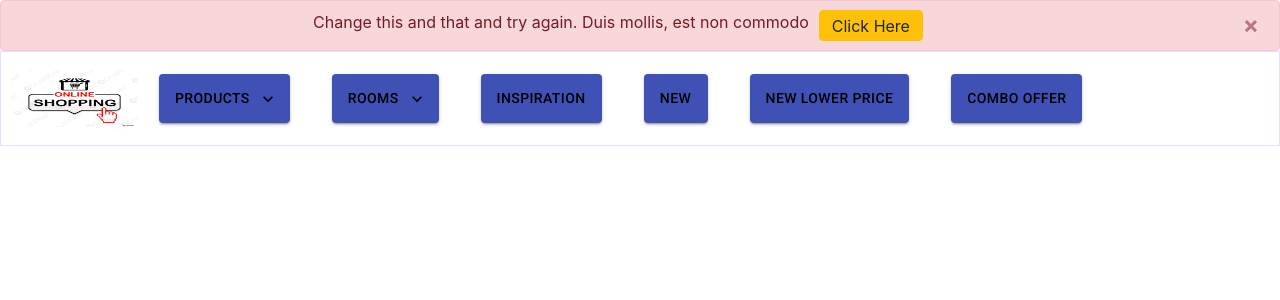
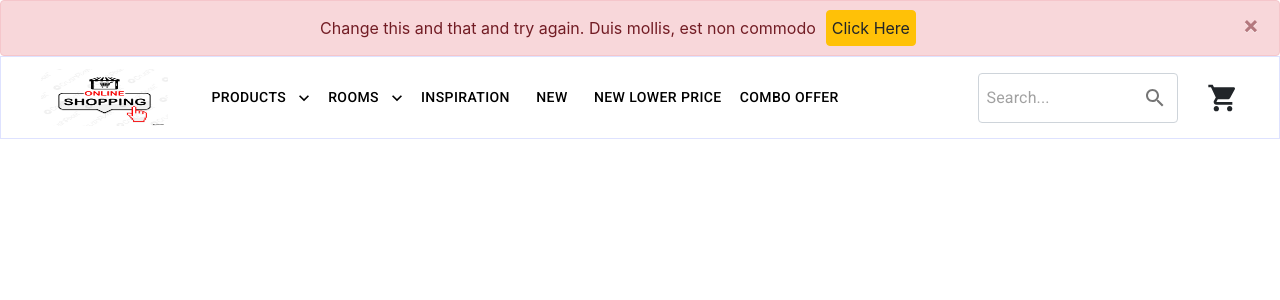
Before and after one commit to hhchow7/ikea-like-website, a React (Create React App) app: page / in a window 1280 px wide. Shown: the top 300 px of the page. Built offline with nearby package versions, Linux system fonts and the light colour scheme.

Commit message:
Complete UI of Navigation bar

```diff
--- a/src/App.css
+++ b/src/App.css
@@ -3,45 +3,14 @@
 }
 
 #navButton {
-  background-color: none;
+  background-color: transparent;
+  box-shadow: none;
   color: black;
   font-size: 14px;
   height: 49px;
   width: auto;
-  /* padding: 6px 0px 6px 0px; */
+  padding-left: 8px;
+  padding-right: 8px;
+  margin-left: 0px;
+  margin-right: 0px;
 }
-
-/* .App-logo {
-  height: 40vmin;
-  pointer-events: none;
-}
-
-@media (prefers-reduced-motion: no-preference) {
-  .App-logo {
-    animation: App-logo-spin infinite 20s linear;
-  }
-}
-
-.App-header {
-  background-color: #282c34;
-  min-height: 100vh;
-  display: flex;
-  flex-direction: column;
-  align-items: center;
-  justify-content: center;
-  font-size: calc(10px + 2vmin);
-  color: white;
-}
-
-.App-link {
-  color: #61dafb;
-}
-
-@keyframes App-logo-spin {
-  from {
-    transform: rotate(0deg);
-  }
-  to {
-    transform: rotate(360deg);
-  }
-} */
--- /dev/null
+++ b/src/Component/SearchBar/index.jsx
@@ -0,0 +1,50 @@
+import React from "react";
+import { makeStyles } from "@material-ui/core/styles";
+import Paper from "@material-ui/core/Paper";
+import InputBase from "@material-ui/core/InputBase";
+import Divider from "@material-ui/core/Divider";
+import IconButton from "@material-ui/core/IconButton";
+import MenuIcon from "@material-ui/icons/Menu";
+import SearchIcon from "@material-ui/icons/Search";
+import DirectionsIcon from "@material-ui/icons/Directions";
+
+const useStyles = makeStyles((theme) => ({
+  root: {
+     padding: "2px 0px",
+     display: "flex",
+     alignItems: "center",
+     width: 200,
+     boxShadow: "none",
+     border: "1px solid #ced4da",
+  },
+  input: {
+    marginLeft: theme.spacing(1),
+    flex: 1
+  },
+  iconButton: {
+    padding: 10
+  }
+}));
+
+export default function CustomizedInputBase() {
+  const classes = useStyles();
+
+  return (
+    <>
+        <Paper component="form" className={classes.root}>
+      <InputBase
+        className={classes.input}
+        placeholder="Search..."
+        inputProps={{ "aria-label": "search google maps" }}
+      />
+      <IconButton
+        type="submit"
+        className={classes.iconButton}
+        aria-label="search"
+      >
+        <SearchIcon />
+      </IconButton>
+      </Paper>
+    </>
+  );
+}
--- a/src/Container/HeaderBar/style.css
+++ b/src/Container/HeaderBar/style.css
@@ -13,12 +13,11 @@
 }
 
 #message {
-    /* flex-basis:66.66%; */
+    margin: auto
 }
 
 #btnCustomized {
     /* flex-basis:33.33%; */
     margin-left: 10px;
-    padding-bottom: 2.5px;
-    padding-top: 2.5px;
+    padding: 5px 5px !important;
 }
--- a/src/Container/NavBar/DropdownBtn/index.jsx
+++ b/src/Container/NavBar/DropdownBtn/index.jsx
@@ -3,7 +3,6 @@ import Button from '@material-ui/core/Button';
 import { makeStyles } from '@material-ui/core/styles';
 
 import ExpandMoreIcon from '@material-ui/icons/ExpandMore';
-import ExpandLessIcon from '@material-ui/icons/ExpandLess';
 
 const useStyles = makeStyles((theme) => ({
   button: {
@@ -13,15 +12,24 @@ const useStyles = makeStyles((theme) => ({
 
 export default function IconLabelButtons(props) {
   const classes = useStyles();
-  const {name} = props;
+  const {name, showDropdown, setShowDropdown} = props;
 
   return (
       <Button
         variant="contained"
         color="primary"
         className={classes.button}
-        endIcon={<ExpandMoreIcon style={{fill: "black"}} />}
-        id="navButton"
+        endIcon={
+          <ExpandMoreIcon
+            style={{
+              fill: "black",
+              transform: showDropdown===true?"rotate(180deg)":"none",
+              transition: "transform 0.3s linear"
+            }}
+          />
+        }
+        id={"navButton"}
+        onClick = {() => {setShowDropdown()}}
       >
         {name}
       </Button>
--- /dev/null
+++ b/src/Container/NavBar/ShoppingCartBtn/index.jsx
@@ -0,0 +1,18 @@
+import React from "react";
+import Badge from "@material-ui/core/Badge";
+import ShoppingCartIcon from "@material-ui/icons/ShoppingCart";
+
+import './style.css'
+
+export default function App() {
+    const [itemCount, setItemCount] = React.useState(0);
+
+    return (
+            <Badge color="secondary"
+                   badgeContent={itemCount}
+                   onClick={() =>{console.log("foofofo")}}
+            >
+                <ShoppingCartIcon id="main"/>{" "}
+            </Badge>
+    );
+}
--- /dev/null
+++ b/src/Container/NavBar/ShoppingCartBtn/style.css
@@ -0,0 +1,5 @@
+#main {
+    width: 32px;
+    height: 32px;
+    cursor: pointer;
+}
--- a/src/Container/NavBar/index.jsx
+++ b/src/Container/NavBar/index.jsx
@@ -4,8 +4,20 @@ import './style.css'
 
 import DropdownBtn from './DropdownBtn/index'
 import Button from './Button'
+import SearchBar from '../../Component/SearchBar'
+import ShoppingCartBtn from './ShoppingCartBtn'
 
 class NavBar extends Component {
+
+    constructor(props) {
+        super(props);
+        this.state = {
+            showProductDropdown: false,
+            showRoomDropdown: false
+        };
+    }
+
+
     render() {
         return (
             <div className="navBar">
@@ -19,11 +31,23 @@ class NavBar extends Component {
                     <span className="btn">
                         <DropdownBtn
                             name="Products"
+                            showDropdown={this.state.showProductDropdown}
+                            setShowDropdown={() => {
+                                this.setState({
+                                    showProductDropdown: !this.state.showProductDropdown
+                                })
+                            }}
                         />
                     </span>
                     <span className="btn">
                         <DropdownBtn
                             name="Rooms"
+                            showDropdown={this.state.showRoomDropdown}
+                            setShowDropdown={() => {
+                                this.setState({
+                                    showRoomDropdown: !this.state.showRoomDropdown
+                                })
+                            }}
                         />
                     </span>
                     <span className="btn">
@@ -47,6 +71,8 @@ class NavBar extends Component {
                         />
                     </span>
                 </div>
+                <SearchBar/>
+                <ShoppingCartBtn/>
             </div>
         );
     }
--- a/src/Container/NavBar/style.css
+++ b/src/Container/NavBar/style.css
@@ -1,6 +1,8 @@
 .navBar {
     display: flex;
     flex-direction: row;
+    justify-content: space-evenly;
+
     padding: 7px 10px;
     border: 1px solid rgb(222,226,330);
     align-items: center;
@@ -9,6 +11,7 @@
 #icon {
     width: 127px;
     height: 57.5px;
+    margin-right: 5px;
 }
 
 .navBtn-group {
@@ -16,8 +19,9 @@
     flex-direction: row;
     flex-wrap: wrap;
     align-content: flex-start !important;
+    margin-right: 100px;
 }
 
 .btn {
-    padding: 0px 6px;
+    padding: 0px 0px !important;
 }
--- a/src/index.js
+++ b/src/index.js
@@ -2,7 +2,6 @@ import React from 'react';
 import ReactDOM from 'react-dom';
 import './index.css';
 import App from './App';
-import reportWebVitals from './reportWebVitals';
 
 import 'bootstrap/dist/css/bootstrap.min.css';
 
@@ -12,8 +11,3 @@ ReactDOM.render(
   </React.StrictMode>,
   document.getElementById('root')
 );
-
-// If you want to start measuring performance in your app, pass a function
-// to log results (for example: reportWebVitals(console.log))
-// or send to an analytics endpoint. Learn more: https://bit.ly/CRA-vitals
-reportWebVitals();
--- a/src/reportWebVitals.js
+++ /dev/null
@@ -1,13 +0,0 @@
-const reportWebVitals = onPerfEntry => {
-  if (onPerfEntry && onPerfEntry instanceof Function) {
-    import('web-vitals').then(({ getCLS, getFID, getFCP, getLCP, getTTFB }) => {
-      getCLS(onPerfEntry);
-      getFID(onPerfEntry);
-      getFCP(onPerfEntry);
-      getLCP(onPerfEntry);
-      getTTFB(onPerfEntry);
-    });
-  }
-};
-
-export default reportWebVitals;
```
